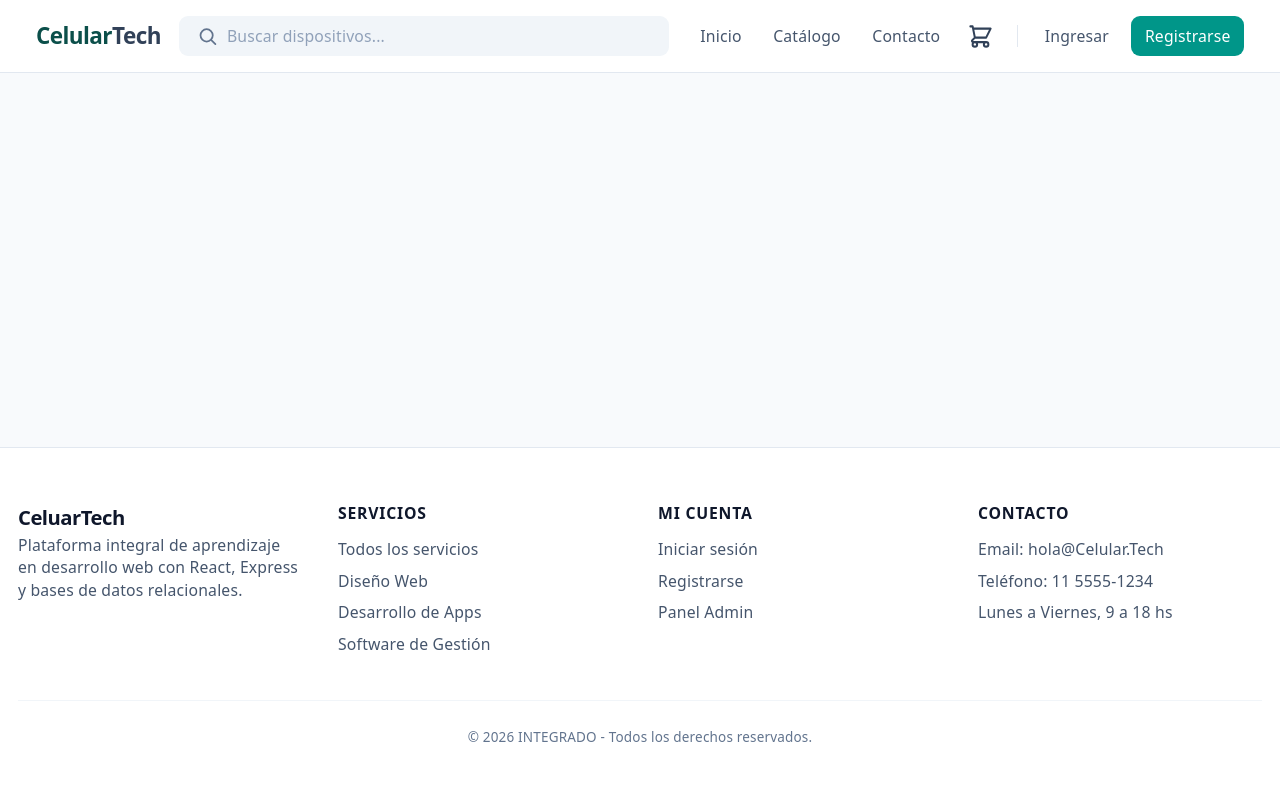
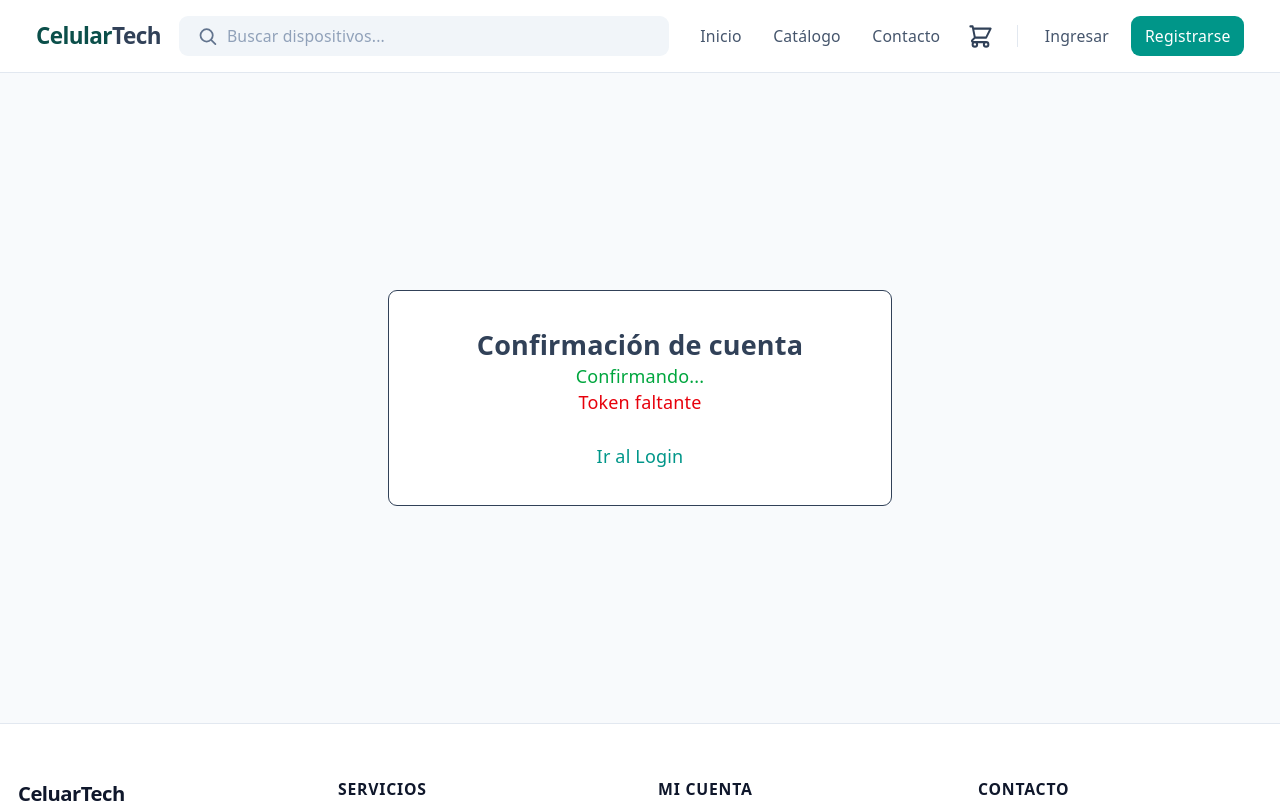
Before and after one commit to alvaroojedaweb/PIA2-ECOMMERCE-FRONTEND, a React app: page /confirmar-email in a window 1280 px wide. Shown: the top 803 px of the page. Built offline with nearby package versions, Linux system fonts and the light colour scheme; no server answers; the HTML template or start-up script is replaced by a standard one.

Commit message:
feat(ui): vista confirmar email

```diff
--- a/src/App.jsx
+++ b/src/App.jsx
@@ -20,6 +20,7 @@ import ConfirmacionOrden from "./pages/ConfirmacionOrden.jsx";
 import MisPedidos from "./pages/MisPedidos.jsx";
 import RecuperarPassword from './pages/RecuperarPassword.jsx';
 import ResetPassword from './pages/ResetPassword.jsx';
+import ConfirmarEmail from './pages/ConfirmarEmail.jsx';
 import "./App.css";
 
 // PublicLayout agrupa todas las rutas públicas con el mismo Header, Footer
@@ -71,6 +72,7 @@ function PublicLayout() {
               </RutaProtegida>
             }
           />
+          <Route path="/confirmar-email" element={<ConfirmarEmail />} />
         </Routes>
       </main>
       <Footer />
--- /dev/null
+++ b/src/pages/ConfirmarEmail.jsx
@@ -0,0 +1,29 @@
+import { useEffect, useState } from "react";
+import { useSearchParams, Link } from "react-router-dom";
+import { api } from "../services/api.js";
+
+function ConfirmarEmail() {
+  const [searchParams] = useSearchParams();
+  const [mensaje, setMensaje] = useState("Confirmando...");
+  const [error, setError] = useState("");
+
+  useEffect(() => {
+    const token = searchParams.get("token");
+    if (!token) return setError("Token faltante");
+    api.get(`/auth/confirmar-email?token=${token}`)
+      .then(data => setMensaje(data.mensaje))
+      .catch(err => setError(err.message));
+  }, [searchParams]);
+
+  return (
+    <div className="flex min-h-[70vh] items-center justify-center px-4">
+      <div className="w-full max-w-md rounded-lg border bg-white p-8 text-center">
+        <h1 className="text-2xl font-bold">Confirmación de cuenta</h1>
+        {mensaje && <p className="mt-4 text-green-600">{mensaje}</p>}
+        {error && <p className="mt-4 text-red-600">{error}</p>}
+        <Link to="/login" className="mt-6 block text-teal-600">Ir al Login</Link>
+      </div>
+    </div>
+  );
+}
+export default ConfirmarEmail;
```
